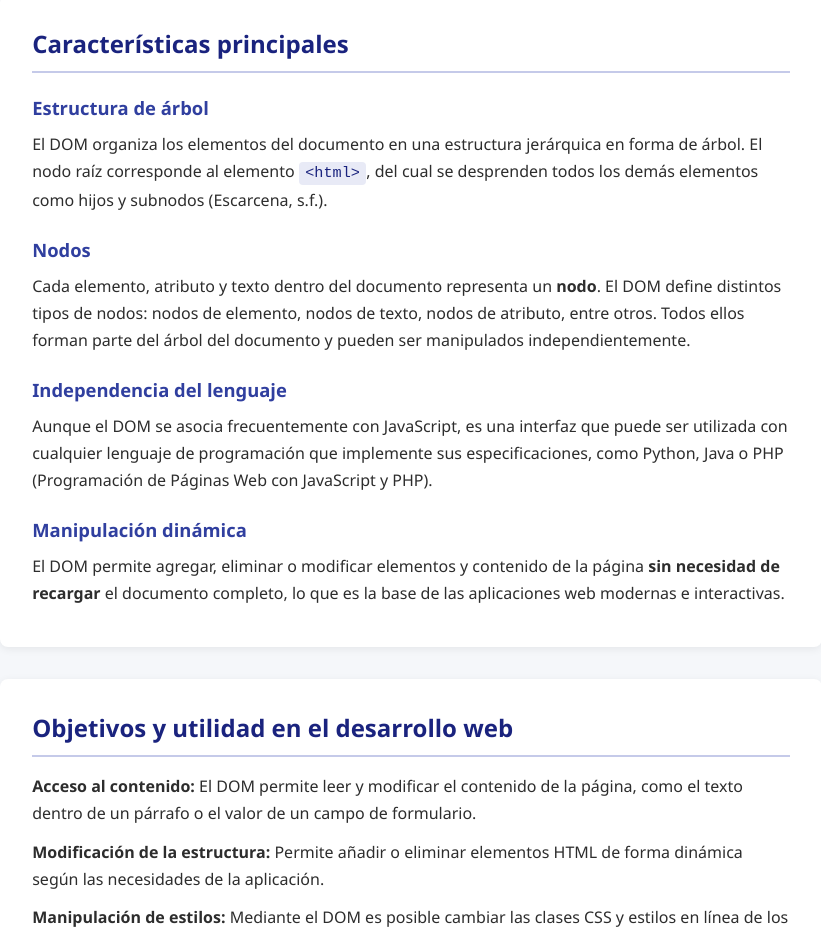
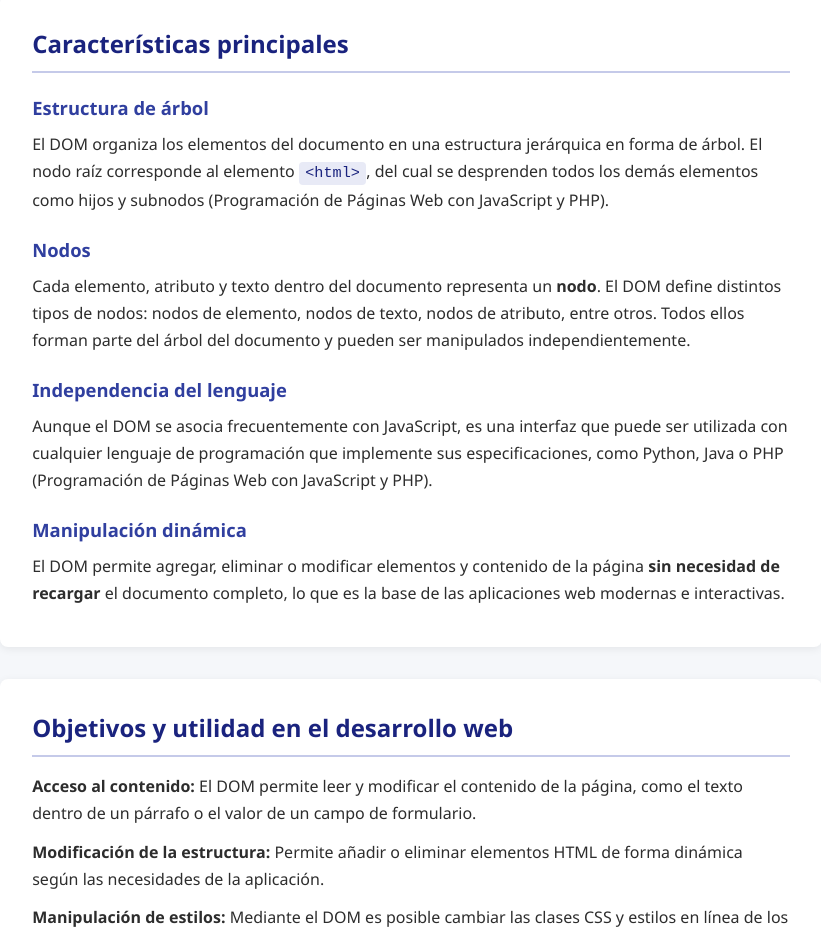
Before and after one commit to Jairo-LP/Actividad-Autonoma-1, a plain HTML site: page index.html in a window 1280 px wide. Shown: the part 771-1702 px from the top of the page, without its empty margins (229-1050 px from the left). Drawn offline with Linux system fonts and the light colour scheme.

Commit message:
fix: cambios en errores de palabras en html

```diff
--- a/index.html
+++ b/index.html
@@ -56,7 +56,8 @@
                     El DOM organiza los elementos del documento en una estructura jerárquica
                     en forma de árbol. El nodo raíz corresponde al elemento
                     <code>&lt;html&gt;</code>, del cual se desprenden todos los demás
-                    elementos como hijos y subnodos (Escarcena, s.f.).
+                    elementos como hijos y subnodos (Programación de Páginas Web con JavaScript y
+                PHP).
                 </p>
             </article>
 
```
